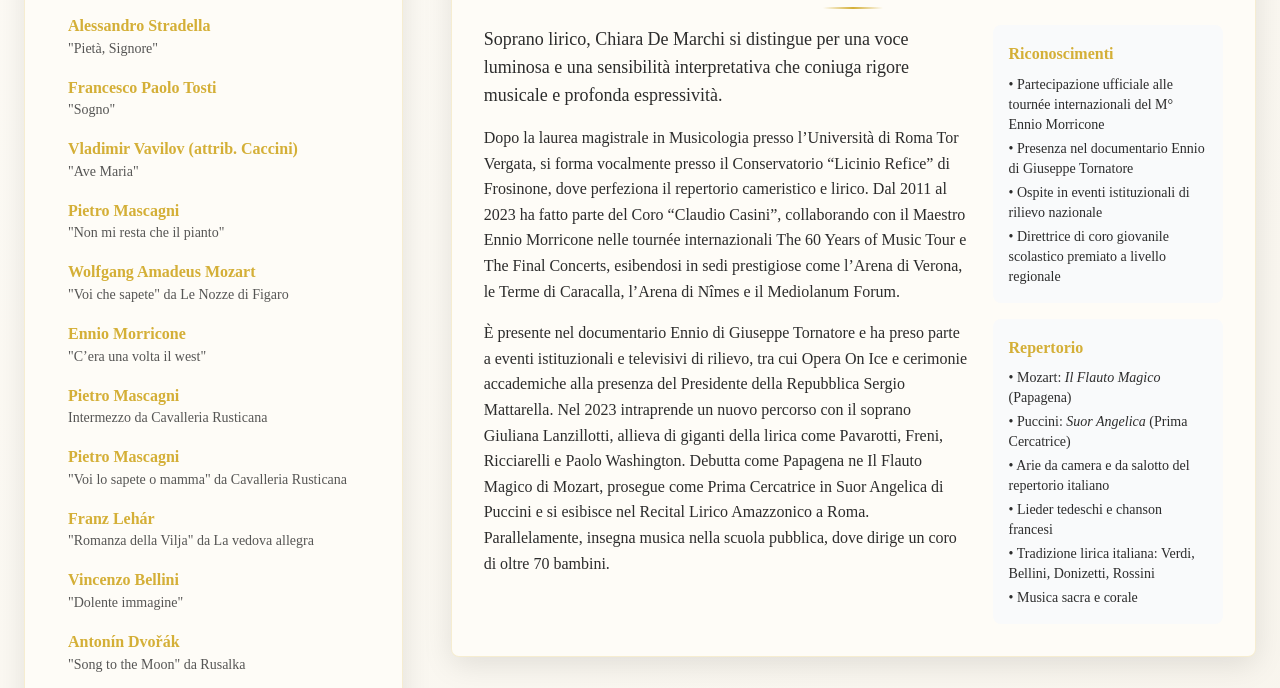
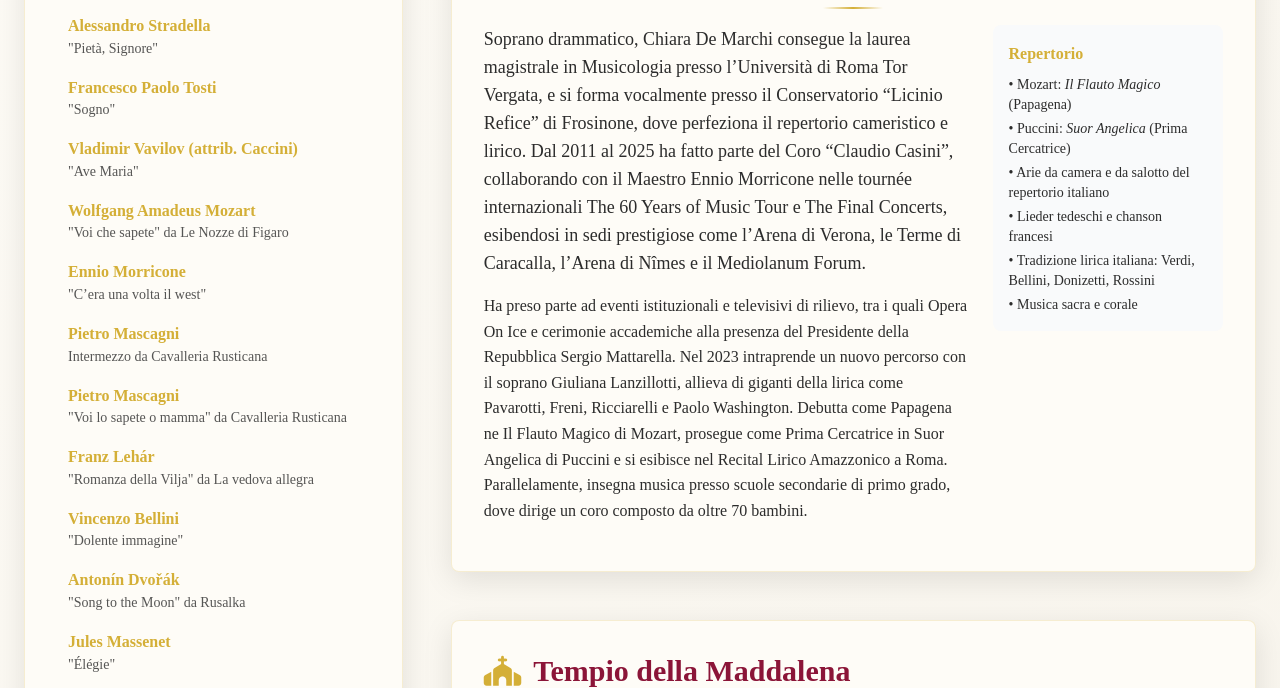
Before and after one commit to Tomtzu93/SopranoDeMarchi, a plain HTML site: page index.html in a window 1280 px wide. Shown: the part 808-1496 px from the top of the page. Drawn offline with nearby package versions, Linux system fonts and the light colour scheme; no server answers.

Commit message:
Update index.html

```diff
--- a/index.html
+++ b/index.html
@@ -119,11 +119,6 @@
                     </div>
 
                     <div class="program-item">
-                        <h4 class="font-semibold gold-accent">Pietro Mascagni</h4>
-                        <p class="text-sm opacity-80">"Non mi resta che il pianto"</p>
-                    </div>
-
-                    <div class="program-item">
                         <h4 class="font-semibold gold-accent">Wolfgang Amadeus Mozart</h4>
                         <p class="text-sm opacity-80">"Voi che sapete" da Le Nozze di Figaro</p>
                     </div>
@@ -186,25 +181,13 @@
                     <div class="grid grid-cols-1 md:grid-cols-3 gap-6">
                         <div class="md:col-span-2">
                             <p class="text-lg mb-4">
-                                Soprano lirico, Chiara De Marchi si distingue per una voce luminosa e una sensibilità interpretativa che coniuga rigore musicale e profonda espressività.
+                                Soprano drammatico, Chiara De Marchi consegue la laurea magistrale in Musicologia presso l’Università di Roma Tor Vergata, e si forma vocalmente presso il Conservatorio “Licinio Refice” di Frosinone, dove perfeziona il repertorio cameristico e lirico. Dal 2011 al 2025 ha fatto parte del Coro “Claudio Casini”, collaborando con il Maestro Ennio Morricone nelle tournée internazionali The 60 Years of Music Tour e The Final Concerts, esibendosi in sedi prestigiose come l’Arena di Verona, le Terme di Caracalla, l’Arena di Nîmes e il Mediolanum Forum.
                             </p>
                             <p class="mb-4">
-                                Dopo la laurea magistrale in Musicologia presso l’Università di Roma Tor Vergata, si forma vocalmente presso il Conservatorio “Licinio Refice” di Frosinone, dove perfeziona il repertorio cameristico e lirico. Dal 2011 al 2023 ha fatto parte del Coro “Claudio Casini”, collaborando con il Maestro Ennio Morricone nelle tournée internazionali The 60 Years of Music Tour e The Final Concerts, esibendosi in sedi prestigiose come l’Arena di Verona, le Terme di Caracalla, l’Arena di Nîmes e il Mediolanum Forum.
-                            </p>
-                            <p class="mb-4">
-                                È presente nel documentario Ennio di Giuseppe Tornatore e ha preso parte a eventi istituzionali e televisivi di rilievo, tra cui Opera On Ice e cerimonie accademiche alla presenza del Presidente della Repubblica Sergio Mattarella. Nel 2023 intraprende un nuovo percorso con il soprano Giuliana Lanzillotti, allieva di giganti della lirica come Pavarotti, Freni, Ricciarelli e Paolo Washington. Debutta come Papagena ne Il Flauto Magico di Mozart, prosegue come Prima Cercatrice in Suor Angelica di Puccini e si esibisce nel Recital Lirico Amazzonico a Roma. Parallelamente, insegna musica nella scuola pubblica, dove dirige un coro di oltre 70 bambini.
+                                Ha preso parte ad eventi istituzionali e televisivi di rilievo, tra i quali Opera On Ice e cerimonie accademiche alla presenza del Presidente della Repubblica Sergio Mattarella. Nel 2023 intraprende un nuovo percorso con il soprano Giuliana Lanzillotti, allieva di giganti della lirica come Pavarotti, Freni, Ricciarelli e Paolo Washington. Debutta come Papagena ne Il Flauto Magico di Mozart, prosegue come Prima Cercatrice in Suor Angelica di Puccini e si esibisce nel Recital Lirico Amazzonico a Roma. Parallelamente, insegna musica presso scuole secondarie di primo grado, dove dirige un coro composto da oltre 70 bambini.
                             </p>
                         </div>
                         <div class="space-y-4">
-                            <div class="bg-gray-50 p-4 rounded-lg">
-                                <h4 class="font-semibold gold-accent mb-2">Riconoscimenti</h4>
-                                <ul class="text-sm space-y-1">
-                                    <li>• Partecipazione ufficiale alle tournée internazionali del M° Ennio Morricone</li>
-                                    <li>• Presenza nel documentario Ennio di Giuseppe Tornatore</li>
-                                    <li>• Ospite in eventi istituzionali di rilievo nazionale</li>
-                                    <li>• Direttrice di coro giovanile scolastico premiato a livello regionale</li>
-                                </ul>
-                            </div>
                             <div class="bg-gray-50 p-4 rounded-lg">
                                 <h4 class="font-semibold gold-accent mb-2">Repertorio</h4>
                                 <ul class="text-sm space-y-1">
```
